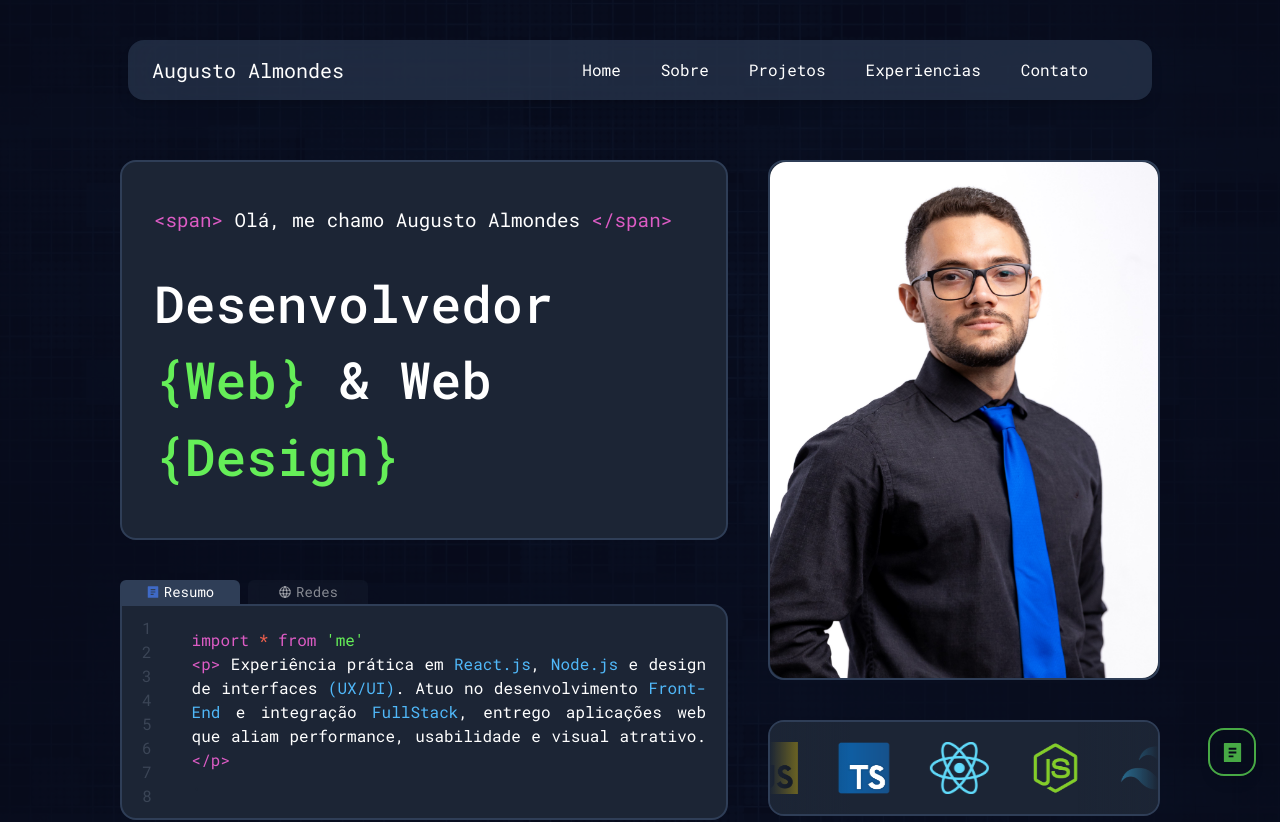
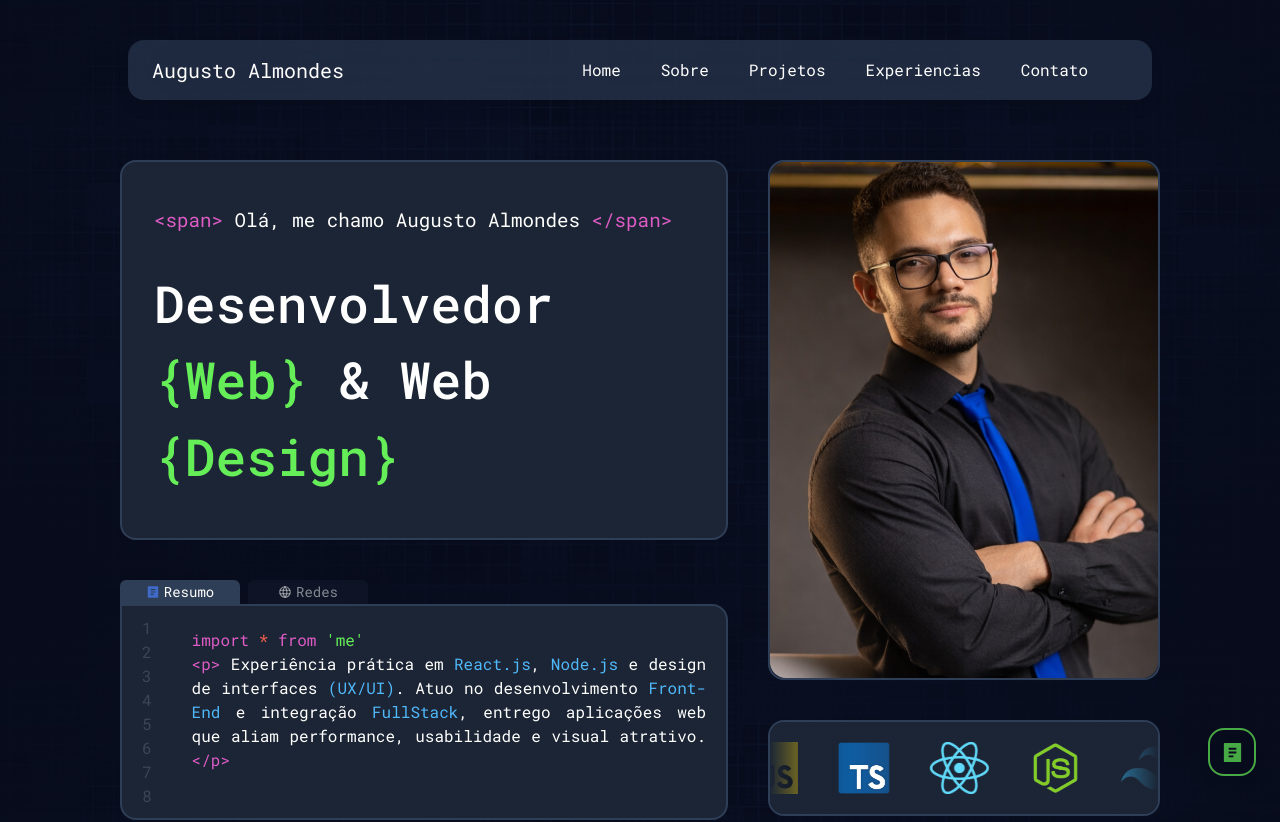
Before and after one commit to AugustoAlmondes/My-Protfolio, a React (Vite) app: page / in a window 1280 px wide. Shown: the top 822 px of the page. Built offline with nearby package versions, Linux system fonts and the light colour scheme.

Commit message:
document: update profile image format and revise curriculum content

```diff
--- a/src/components/Profile.tsx
+++ b/src/components/Profile.tsx
@@ -19,7 +19,7 @@ export default function Profile() {
             className="bg-[#1C2535] border-2 border-background-bright hidden md:block md:col-start-4 md:col-end-6 md:row-start-1 md:row-end-5 rounded-2xl h-full overflow-visible"
         >
             <motion.img
-                src="/eu4.jpg"
+                src="/eu4.png"
                 alt="Augusto Almondes"
                 className="w-full h-full object-cover rounded-2xl"
                 initial={{ opacity: 0 }}
```
Also changed, not shown: public/eu4.png (added), 1 other file (tests, documents, lock files or other folders).
